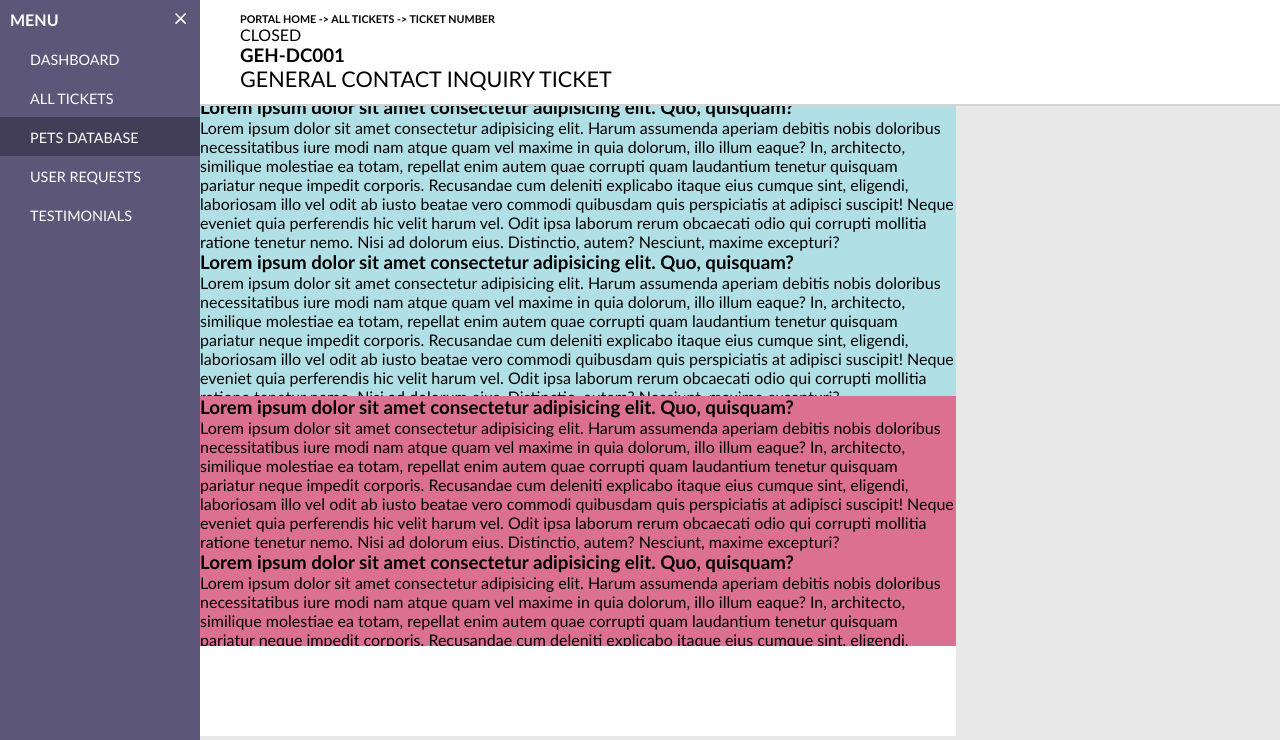
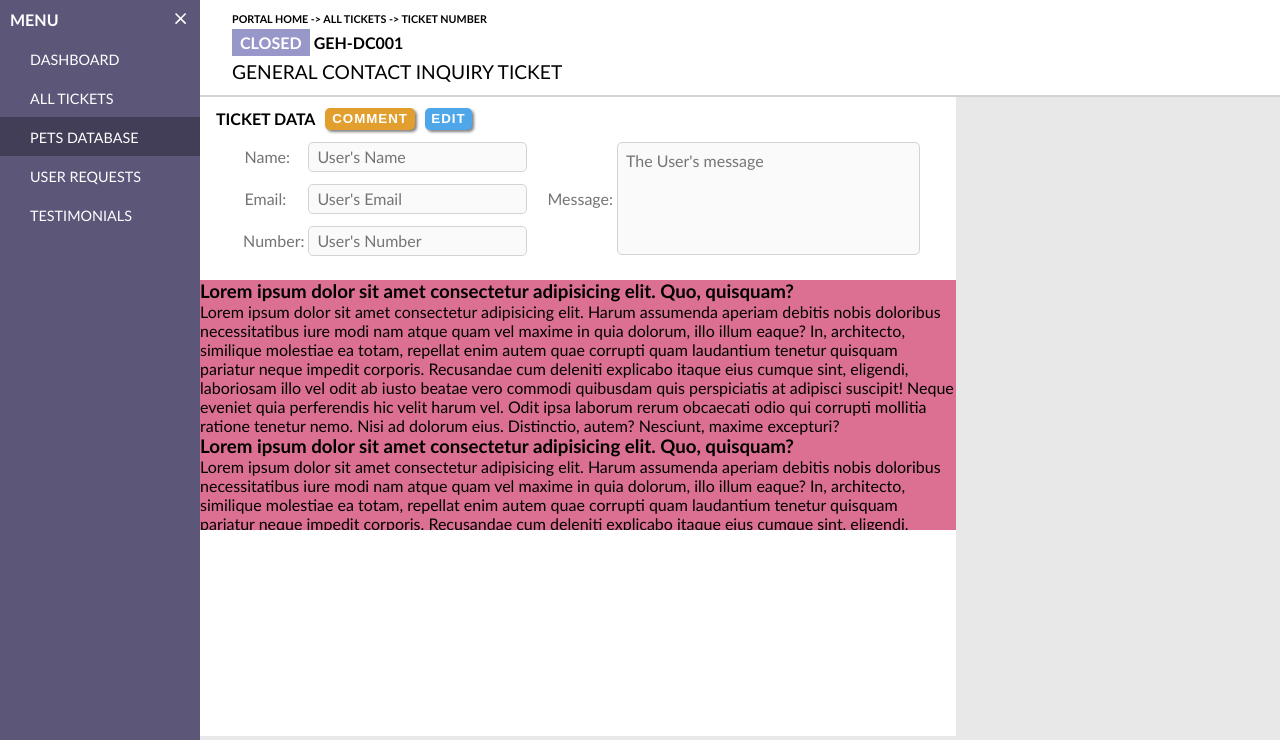
Before and after one commit to marescanog/PHP_PetSite, a PHP site: page /admin/info.php in a window 1280 px wide. Shown: the part 60-800 px from the top of the page. Run offline with PHP 8.4, Linux system fonts and the light colour scheme.

Commit message:
adjusted html and css for ticket data section

```diff
--- a/admin/info.php
+++ b/admin/info.php
@@ -46,21 +46,70 @@
                     <div class="inf--tkt-status-header">
                         CLOSED
                     </div>
-                    <h3>GEH-DC001</h3>
+                    <h3 class="inf--tkt-h3">GEH-DC001</h3>
                 </div>
-                <h2>GENERAL CONTACT INQUIRY TICKET</h2>
+                <h2 class="inf-tkt-h2">GENERAL CONTACT INQUIRY TICKET</h2>
            </div>
        </section>
        <main class="extra_padd inf__content_pad">
            <section class="inf-ticket-data-container">
-                <h3>Lorem ipsum dolor sit amet consectetur adipisicing elit. Quo, quisquam?</h3>
-                <p>Lorem ipsum dolor sit amet consectetur adipisicing elit. Harum assumenda aperiam debitis nobis doloribus necessitatibus iure modi nam atque quam vel maxime in quia dolorum, illo illum eaque? In, architecto, similique molestiae ea totam, repellat enim autem quae corrupti quam laudantium tenetur quisquam pariatur neque impedit corporis. Recusandae cum deleniti explicabo itaque eius cumque sint, eligendi, laboriosam illo vel odit ab iusto beatae vero commodi quibusdam quis perspiciatis at adipisci suscipit! Neque eveniet quia perferendis hic velit harum vel. Odit ipsa laborum rerum obcaecati odio qui corrupti mollitia ratione tenetur nemo. Nisi ad dolorum eius. Distinctio, autem? Nesciunt, maxime excepturi?</p>
-                <h3>Lorem ipsum dolor sit amet consectetur adipisicing elit. Quo, quisquam?</h3>
-                <p>Lorem ipsum dolor sit amet consectetur adipisicing elit. Harum assumenda aperiam debitis nobis doloribus necessitatibus iure modi nam atque quam vel maxime in quia dolorum, illo illum eaque? In, architecto, similique molestiae ea totam, repellat enim autem quae corrupti quam laudantium tenetur quisquam pariatur neque impedit corporis. Recusandae cum deleniti explicabo itaque eius cumque sint, eligendi, laboriosam illo vel odit ab iusto beatae vero commodi quibusdam quis perspiciatis at adipisci suscipit! Neque eveniet quia perferendis hic velit harum vel. Odit ipsa laborum rerum obcaecati odio qui corrupti mollitia ratione tenetur nemo. Nisi ad dolorum eius. Distinctio, autem? Nesciunt, maxime excepturi?</p>
-                <h3>Lorem ipsum dolor sit amet consectetur adipisicing elit. Quo, quisquam?</h3>
-                <p>Lorem ipsum dolor sit amet consectetur adipisicing elit. Harum assumenda aperiam debitis nobis doloribus necessitatibus iure modi nam atque quam vel maxime in quia dolorum, illo illum eaque? In, architecto, similique molestiae ea totam, repellat enim autem quae corrupti quam laudantium tenetur quisquam pariatur neque impedit corporis. Recusandae cum deleniti explicabo itaque eius cumque sint, eligendi, laboriosam illo vel odit ab iusto beatae vero commodi quibusdam quis perspiciatis at adipisci suscipit! Neque eveniet quia perferendis hic velit harum vel. Odit ipsa laborum rerum obcaecati odio qui corrupti mollitia ratione tenetur nemo. Nisi ad dolorum eius. Distinctio, autem? Nesciunt, maxime excepturi?</p>
-                <h3>Lorem ipsum dolor sit amet consectetur adipisicing elit. Quo, quisquam?</h3>
-                <p>Lorem ipsum dolor sit amet consectetur adipisicing elit. Harum assumenda aperiam debitis nobis doloribus necessitatibus iure modi nam atque quam vel maxime in quia dolorum, illo illum eaque? In, architecto, similique molestiae ea totam, repellat enim autem quae corrupti quam laudantium tenetur quisquam pariatur neque impedit corporis. Recusandae cum deleniti explicabo itaque eius cumque sint, eligendi, laboriosam illo vel odit ab iusto beatae vero commodi quibusdam quis perspiciatis at adipisci suscipit! Neque eveniet quia perferendis hic velit harum vel. Odit ipsa laborum rerum obcaecati odio qui corrupti mollitia ratione tenetur nemo. Nisi ad dolorum eius. Distinctio, autem? Nesciunt, maxime excepturi?</p>
+                <form class="inf--tkt-data-form">
+                    <div class="inf--tkt-data-header">
+                        <h4>TICKET DATA</h4>
+                        <button class="btn-tkt-head btn-comment">COMMENT</button>
+                        <button class="btn-tkt-head btn-edit">EDIT</button>
+                        <button class="btn-tkt-head btn-save hide">SAVE</button>
+                        <button class="btn-tkt-head btn-cancel hide">CANCEL</button>
+                    </div>
+                    <div class="inf---tkt-data-row">
+                        <div class="inf----form-column">
+                            <!-- inf-----enable" -->
+                            <div class="inf-----form-group ">
+                                <label for="name-input">Name: </label>
+                                <input type="text" placeholder="User's Name" disabled>
+                            </div>
+                            <!-- inf-----enable -->
+                            <div class="inf-----form-group ">
+                                <label for="name-input">Email: </label>
+                                <input type="text"  placeholder="User's Email" disabled>
+                            </div>
+                            <!-- inf-----enable -->
+                            <div class="inf-----form-group ">
+                                <label for="name-input">Number: </label>
+                                <input type="text"  placeholder="User's Number" disabled>
+                            </div>
+                        </div>
+                        <div class="inf----form-column">
+                            <!-- inf-----enable -->
+                            <div class="inf-----form-group">
+                                <label for="name-input">Message: </label>
+                                <textarea name="" id="" cols="30" rows="5" placeholder="The User's message" disabled></textarea>
+                            </div>
+                        </div>
+                    </div>
+
+                    <div class="inf---admin-notes hide">
+                         <hr class="br-space">
+
+                                <label for="name-input">Status: </label>
+                                <div class="inf-----form-group inf-----enable">
+                                     <select name="" id="">
+                                        <option value="">New Ticket</option>
+                                        <option value="">Pending</option>
+                                        <option value="">Closed</option>
+                                    </select>
+                                </div>
+
+                                <label for="name-input">Administrator's Notes: </label>
+                                <div class="inf-----form-group inf-----enable">
+                                    <textarea name="" id="" cols="150" rows="5" placeholder="Lorem ipsum dolor"></textarea>
+                                </div>
+
+                        <button class="btn-tkt-head btn-save ">SAVE</button>
+                        <button class="btn-tkt-head btn-cancel ">CANCEL</button>
+                    </div>
+
+                </form>
            </section>
            <section class="inf-ticket-data-table">
            <h3>Lorem ipsum dolor sit amet consectetur adipisicing elit. Quo, quisquam?</h3>
--- a/css/admin/info.css
+++ b/css/admin/info.css
@@ -43,15 +43,14 @@ body{
 }
 
 .das__padd{
-    padding-top: 0.75em;
-    padding-bottom: 0.75em;
+    padding: 0.25em 0.75rem;
     position: fixed;
     width: 100%;
     border-bottom: solid 2px lightgray ;
 }
 
 .extra_padd{
-    padding-top: 6em;
+    padding-top: 4.50em;
 }
 
 .inf__content_pad{
@@ -60,9 +59,23 @@ body{
     height: 100%;
 }
 
+.hide{
+    display: none !important;
+}
+
+.br-space{
+    margin-bottom: 0.5em;
+}
 
 /* TABLET: If the browser window is 500px or larger (For text adjustment)*/
 @media only screen and (min-width: 500px) {
+    .das__padd{
+        padding: 0.75em 1.5rem;
+    }
+
+    .extra_padd{
+        padding-top: 5.5em;
+    }
 }
 
 /* DESKTOP: If the browser window is 900px or larger */
@@ -77,6 +90,65 @@ body{
         min-width: 700px;
         background-color: white;
     }
+
+    .das__padd{
+        padding: 0.75em 2rem;
+    }
+
+    .extra_padd{
+        padding-top: 6em;
+    }
+
+}
+
+/* ====================================== */
+/* ====================================== */
+/*                                        */
+/*               HEADER                   */
+/*                                        */
+/* ====================================== */
+/* ====================================== */
+
+/* MOBILE: If the browser window is smaller than 900px */
+.inf-tkt-header{
+    margin: 0.25em 0;
+}
+
+.inf--tkt-status-header{
+    background-color: #9797CA;
+    display: inline-block;
+    padding: 0.25em 0.5em;
+    color:white;
+    font-weight: bold;
+    font-size: small;
+}
+    .inf--tkt-stat-orange{
+        background-color: #E7AA50;
+    }
+
+    .inf--tkt-stat-gray{
+        background-color: #A3A3A3;
+    }
+
+.inf--tkt-h3{
+    display: inline;
+    font-size: 1rem;
+}
+
+.inf-tkt-h2{
+    font-size: 1rem !important;
+}
+
+/* DESKTOP: If the browser window is 900px or larger */
+@media only screen and (min-width: 900px) {
+    .inf--tkt-status-header{
+        font-size: 1rem;
+    }
+
+    .inf-tkt-h2{
+        font-size: 1.2rem !important;
+    }
+
 }
 
 /* ====================================== */
@@ -89,20 +161,208 @@ body{
 
 /* MOBILE: If the browser window is smaller than 900px */
 .inf-ticket-data-container{
-    max-height: 550px;
-    background-color: powderblue;
+    //background-color: powderblue;
     overflow-y: scroll;
+    padding: .5em 1em;
+    min-height: 150px;
+    max-height: 450px;
+}
+
+.inf--tkt-data-header h4, .inf--tkt-data-header button{
+    display: inline-block;
+}
+
+.inf--tkt-data-header{
+    margin-bottom: 0.75em;
+    display: flex;
+    flex-direction: row;
+    align-items: center;
+}
+
+.inf--tkt-data-form{
+    display: flex;
+    flex-direction: column;
+}
+
+// .inf-----form-group{
+//     margin-top: 1em;
+//     // display: flex;
+//     // flex-direction: column;
+//     // justify-content: end;
+// }
+
+.inf---admin-notes{
+    padding: 0.5em 0;
+}
+
+    .inf---admin-notes label{
+        font-size: 1em;
+        font-family: Calibri, sans-serif;
+        font-weight: bold;
+    }
+
+    .inf---admin-notes textarea{
+        margin-top: 0.5em;
+        margin-left: 0.5em;
+        width: 95%;
+    }
+
+
+
+.btn-tkt-head{
+    outline: none;
+    border: 0;
+    padding: .25em .5em;
+    margin-left: .75em;
+    font-weight: bold;
+    color: white;
+    letter-spacing: 1px;
+    cursor: pointer;
+    border-radius: 5px;
+    box-shadow: 2px 2px 3px gray;
+}
+
+    .btn-comment:focus, .btn-edit:focus{
+        outline: rgb(66, 62, 87) solid 2px;
+    }
+
+    .btn-comment{
+        background-color: #E29F2E;
+    }
+
+        .btn-comment:hover{
+            background-color: #b68127;
+        }
+
+    .btn-edit{
+        background-color: #4FA6E9;
+    }
+
+        .btn-edit:hover{
+            background-color: #3b80b4;
+        }
+
+    .btn-save{
+        background-color: #5cb85c;
+    }
+
+        .btn-save:hover{
+            background-color: #489248;
+        }
+
+    .btn-cancel{
+        background-color: #d9534f;
+    }
+
+        .btn-cancel:hover{
+            background-color: #a53d3a;
+        }
+
+.inf-----form-group{
+    display: flex;
+    flex-direction: column;
+    justify-content: end;
+    margin-bottom: 0.75em;
+}
+
+.inf-----form-group input, .inf-----form-group label, .inf-----form-group textarea .inf-----form-group select{
+    font-family: Calibri, sans-serif;
+    font-size: 1rem;
+}
+
+.inf-----form-group input{
+    border-radius: 5px;
+    outline: none;
+    height: 30px;
+    padding: 0 0.5em;
+    border: 0;
+    pointer-events: none;
+    border: 1px solid lightgray;
+}
+
+    .inf-----form-group select, .inf-----form-group.inf-----enable input, .inf-----form-group.inf-----enable textarea{
+        border: 2px solid #cfcfcf;
+        pointer-events: all;
+    }
+
+    .inf-----form-group select:focus, .inf-----form-group.inf-----enable input:focus, .inf-----form-group.inf-----enable textarea:focus{
+        border: 2px solid #9797CA;
+    }
+
+
+.inf-----form-group select{
+    outline: none;
+    padding: 0.25em;
+    border-radius: 5px;
+    margin-left: 0.25em;
+    margin-top: 0.25em;
+    width: 50%;
+    max-width: 200px;
+    min-width: 100px;
+    font-family: Calibri, sans-serif;
+}
+
+.inf-----form-group textarea{
+    resize: none;
+    outline: none;
+    padding: 0.5em;
+    border-radius: 5px;
+    font-family: Calibri, sans-serif;
+    font-size: 1rem;
+    border: 1px solid lightgray;
+    pointer-events: none;
+}
+
+.inf-----form-group label{
+    color: #747474;
+    font-weight: 300px;
+    margin-right: .25em;
+    min-width: 60px;
 }
 
 /* TABLET: If the browser window is 500px or larger (For text adjustment)*/
 @media only screen and (min-width: 500px) {
+    .inf-ticket-data-container{
+        min-height: 300px;
+    }
 }
 
 /* DESKTOP: If the browser window is 900px or larger */
 @media only screen and (min-width: 900px) {
     .inf-ticket-data-container{
         max-height: 300px;
+        min-height: 150px;
         overflow-y: scroll;
+    }
+
+    .inf-ticket-data-container{
+        padding: 0.75em 1em;
+    }
+
+    .inf----form-group{
+        margin-top: 1em;
+        display: flex;
+        flex-direction: row;
+        align-items: center;
+    }
+
+    // .inf--tkt-data-form{
+
+    // }
+
+    .inf---tkt-data-row{
+        display: flex;
+        justify-content: end;
+    }
+
+    .inf----form-column{
+        margin-right: 1.25em;
+    }
+
+    .inf-----form-group{
+        display: flex;
+        flex-direction: row;
+        align-items: center;
     }
 }
 
```
